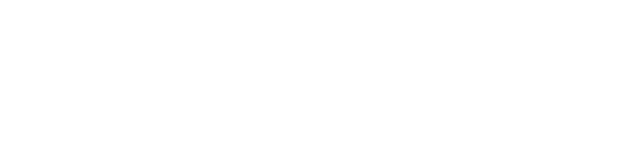
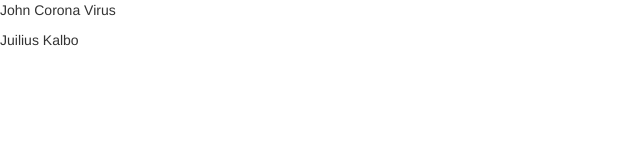
Before and after one commit to Xialta/WebsiteRepository, a plain HTML site: page simple.html in a window 1280 px wide. Shown: the whole page, without its empty margins (0-640 px from the left). Drawn offline with Linux system fonts and the light colour scheme.

Commit message:
Making changes to simple.html.

```diff
--- a/simple.html
+++ b/simple.html
@@ -6,6 +6,7 @@
 	</head>
 
 	<body>
-
+		<p>John Corona Virus</p>
+		<p>Juilius Kalbo</p>
 	</body>
 </html>
```
